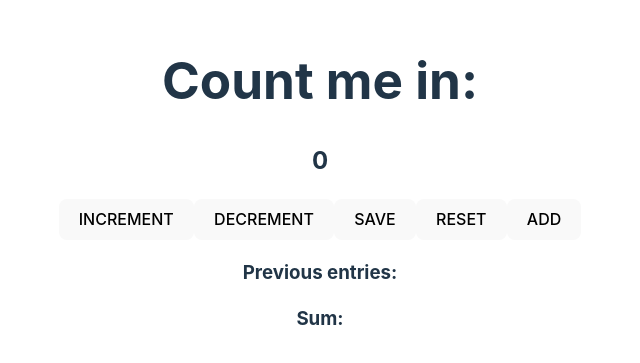
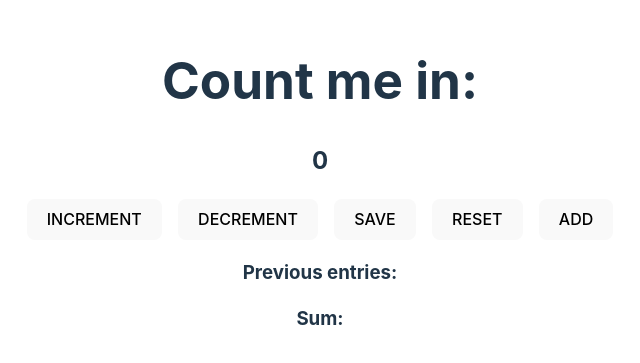
Before and after one commit to GinoongFlores/react-recreating-projects, a React (Vite) app: page / in a window 1280 px wide. Shown: the part 215-578 px from the top of the page, without its empty margins (320-960 px from the left). Built offline with nearby package versions, Linux system fonts and the light colour scheme.

Commit message:
style buttons

```diff
--- a/src/App.css
+++ b/src/App.css
@@ -4,3 +4,10 @@
 	padding: 2rem;
 	text-align: center;
 }
+
+.buttons {
+	display: flex;
+	justify-content: center;
+	align-items: center;
+	gap: 1rem;
+}
```
